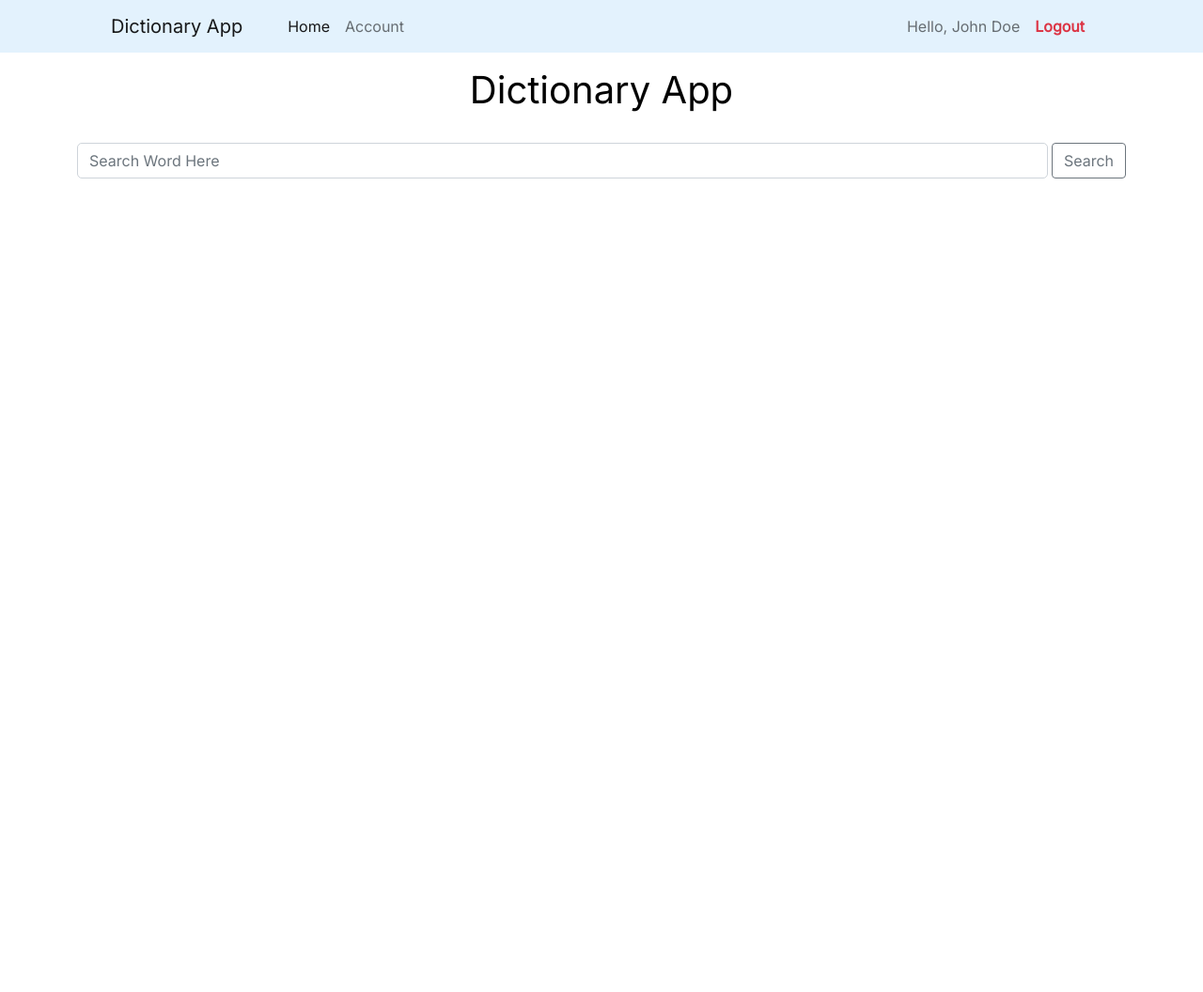
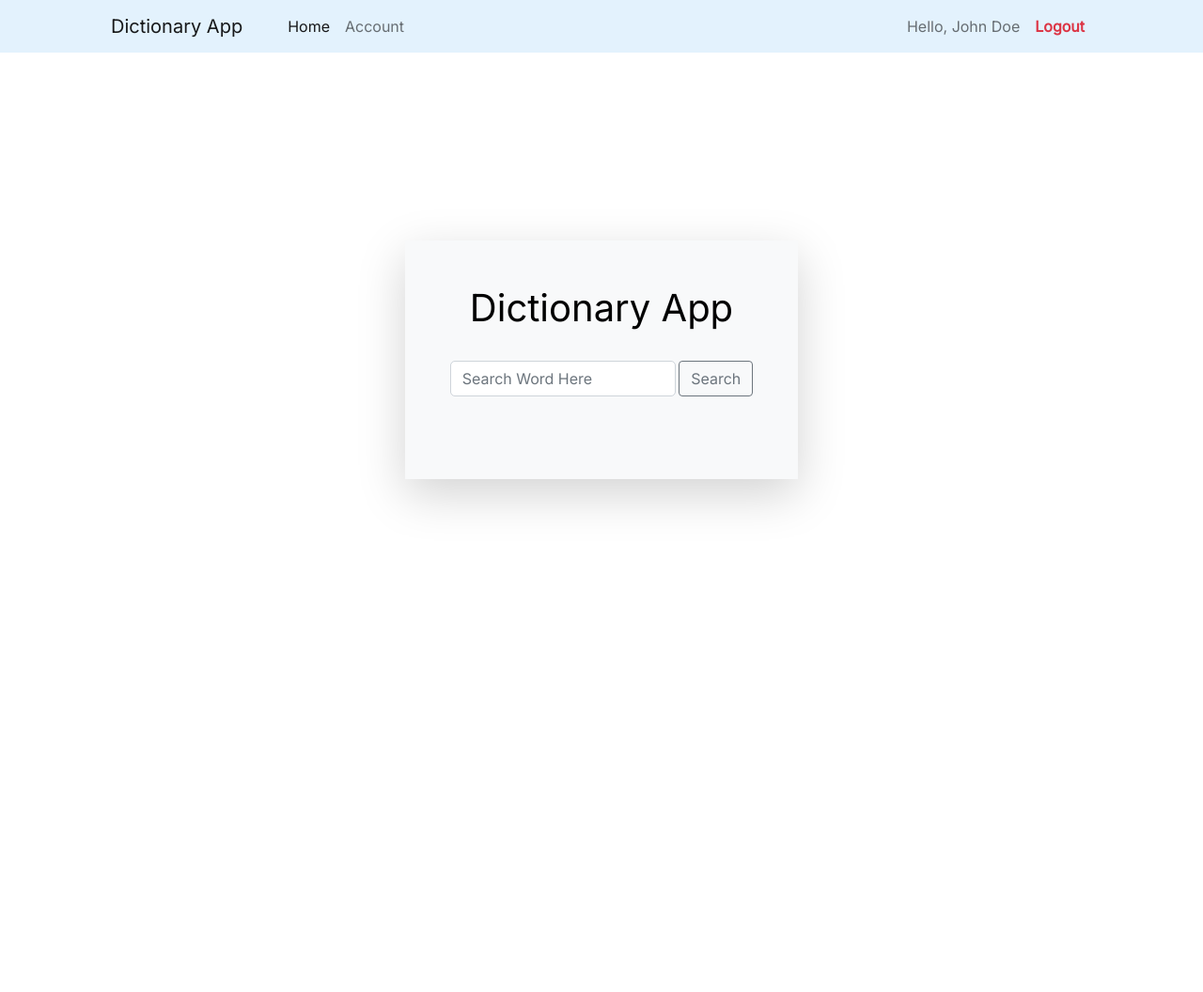
Before and after one commit to ParaskR/dictionary-flask-fork, a Flask app: page / in a window 1280 px wide. Shown: the whole page at 94% size. Before the commit the page ends 190 px from the top, so only its background shows below. Run offline with Flask 2, Linux system fonts and the light colour scheme; some libraries are stand-ins or nearby versions.

Commit message:
UI Update

```diff
--- a/dictionary_app/templates/base.html
+++ b/dictionary_app/templates/base.html
@@ -43,7 +43,7 @@
 <nav class="navbar navbar-expand-lg navbar-light"
      style="background-color: #e3f2fd;">
     <div class="container px-4 px-lg-5">
-        <a class="navbar-brand" href="#!">Dictionary App</a>
+        <a class="navbar-brand" href="/">Dictionary App</a>
         <button class="navbar-toggler" type="button"
                 data-bs-toggle="collapse" data-bs-target="#navbarSupportedContent"
                 aria-controls="navbarSupportedContent" aria-expanded="false"
@@ -53,22 +53,26 @@
         <div class="collapse navbar-collapse" id="navbarSupportedContent">
             <ul class="navbar-nav me-auto mb-2 mb-lg-0 ms-lg-4">
                 <li class="nav-item"><a class="nav-link active"
-                                        aria-current="page" href="#!">Home</a></li>
+                                        aria-current="page" href="/">Home</a></li>
                 <li class="nav-item"><a class="nav-link" aria-current="page"
-                                        href="#!">Account</a></li>
+                                        href="/account">Account</a></li>
             </ul>
             <ul class="navbar-nav d-flex">
                 <li class="nav-item"><a class="nav-link" aria-current="page"
                                         href="#!">Hello, John Doe</a></li>
                 <li class="nav-item"><a class="nav-link active text-danger"
-                                        aria-current="page" href="#!"><strong>Logout</strong></a>
+                                        aria-current="page" href="/logout"><strong>Logout</strong></a>
                 </li>
             </ul>
         </div>
     </div>
 </nav>
 <!-- H1 and Searchbar -->
-<div class="container my-3">
+<div class="container-fluid vh-100" style="margin-top: 100px">
+    <div class="" style="margin-top: 200px">
+        <div class="rounded d-flex justify-content-center">
+            <div class="col-md-4 col-sm-12 shadow-lg p-5 bg-light">
+                <div class="text-center">
                     <h1><a class="link" href="/">Dictionary App</a></h1>
                     <br>
                     <form method="POST">
@@ -80,13 +84,18 @@
                             </datalist>
                             &nbsp;
                             <div class="input-group-append">
-                <button class="btn btn-outline-secondary" type="submit" id="button-addon2">Search</button>
+                                <button class="btn btn-outline-secondary" type="submit" id="button-addon2">Search
+                                </button>
                             </div>
                         </div>
                     </form>
                     <br>
                     {% block content %}
                     {% endblock %}
+                </div>
+            </div>
+        </div>
+    </div>
 </div>
 
 <!-- Boostrap JS -->
```
Lines whose indentation alone changed are shown as unchanged.
